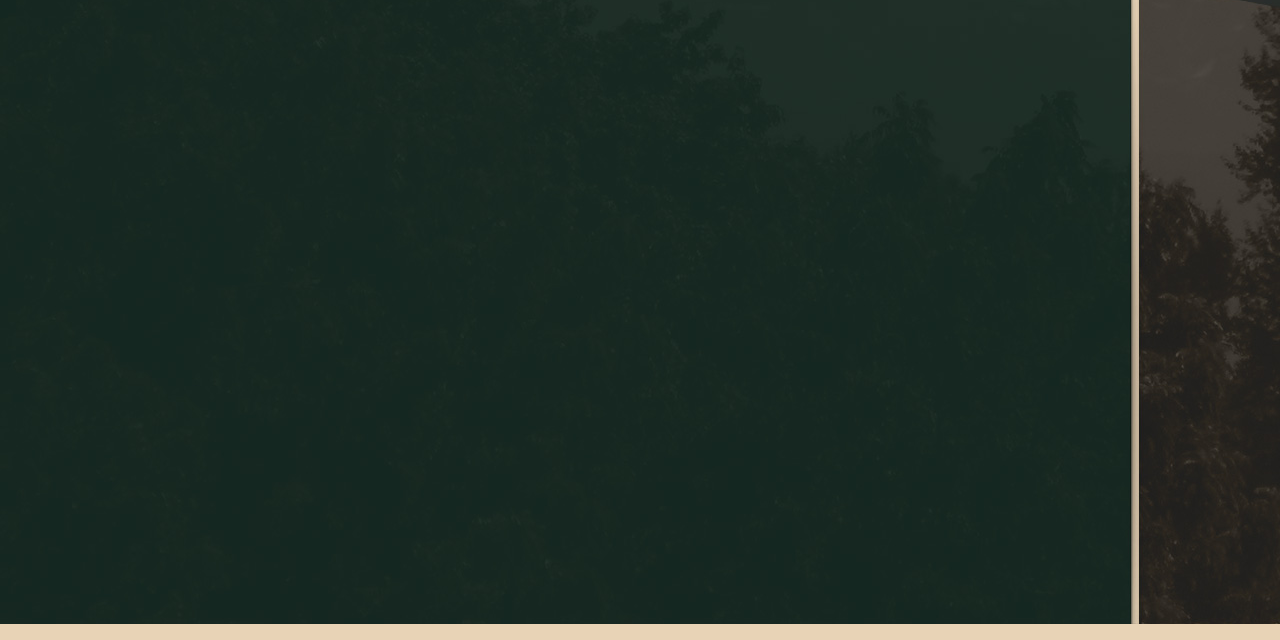
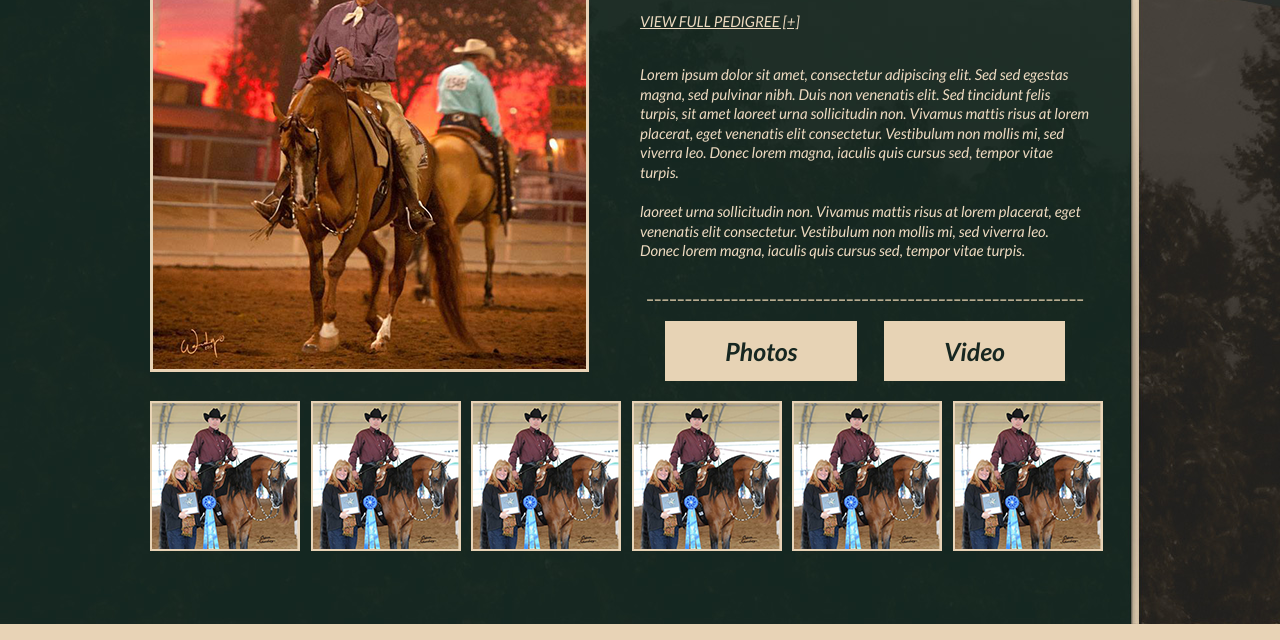
Before and after one commit to kmni/coppleshowhorses, a website: page horses/detail.html in a window 1280 px wide. Shown: the part 389-1029 px from the top of the page. Drawn offline with Linux system fonts and the light colour scheme; files whose address does not match are found by name.

Commit message:
Horse detail

```diff
--- a/horses/detail.html
+++ b/horses/detail.html
@@ -7,6 +7,7 @@
         <link rel="shortcut icon" href="/favicon.png" />
 
         <link href='http://fonts.googleapis.com/css?family=Lato:300,400,700,300italic,400italic,700italic' rel='stylesheet' type='text/css'>
+        <link rel="stylesheet" href="../bower_components/fancybox/source/jquery.fancybox.css" />
         <link rel="stylesheet" href="../styles/style.min.css" />
     </head>
 
@@ -33,14 +34,67 @@
 
             <ul class="contact">
                 <li class="contact__item"><a href="../contact.html" class="contact__link">Contact</a></li>
-                <li class="contact__item is-icon"><a href="" class="contact__link"><img src="images/icons/facebook.png" /></a></li>
-                <li class="contact__item is-icon"><a href="" class="contact__link"><img src="images/icons/instagram.png" /></a></li>
+                <li class="contact__item is-icon"><a href="" class="contact__link"><img src="../images/icons/facebook.png" /></a></li>
+                <li class="contact__item is-icon"><a href="" class="contact__link"><img src="../images/icons/instagram.png" /></a></li>
             </ul>   <!-- /contact -->
         </div>
     </div>  <!-- /nav -->
 
     <div class="page is-single is-envelope">
         <div class="is-content">
+
+            <div class="horse">
+                <div class="horse__info">
+                    <h2 class="horse__title">NYN Hisani</h2>
+                    <h3 class="horse__subtitle">(Marwan al Shaqab x NYN Imara Versace)</h3>
+                    <p class="horse__pedigree-link fancybox-pedigree">VIEW FULL PEDIGREE [+]</p>
+                    <div class="horse__text">
+                        <p>Lorem ipsum dolor sit amet, consectetur adipiscing elit. Sed sed egestas magna, sed pulvinar nibh. Duis non venenatis elit. Sed tincidunt felis turpis, sit amet laoreet urna sollicitudin non. Vivamus mattis risus at lorem placerat, eget venenatis elit consectetur. Vestibulum non mollis mi, sed viverra leo. Donec lorem magna, iaculis quis cursus sed, tempor vitae turpis.</p>
+                        <p>laoreet urna sollicitudin non. Vivamus mattis risus at lorem placerat, eget venenatis elit consectetur. Vestibulum non mollis mi, sed viverra leo. Donec lorem magna, iaculis quis cursus sed, tempor vitae turpis.</p>
+                    </div>
+                    <ul class="horse__buttons">
+                        <li class="horse__buttons__item"><a href="" class="horse__buttons__link">Photos</a></li>
+                        <li class="horse__buttons__item"><a href="https://www.youtube.com/watch?v=OapMBWNgTzU" class="horse__buttons__link fancybox-video">Video</a></li>
+                    </ul>
+                </div>  <!-- /horse__info -->
+
+                <div class="horse__photo">
+                    <img src="../images/horses/horse-detail.png" />
+                </div>  <!-- /horse__photo -->
+            </div>  <!-- /horse -->
+
+            <ul class="horse-gallery">
+                <li class="horse-gallery__item">
+                    <a href="../images/horses/gallery/photo1-big.png" class="horse-gallery__link fancybox" rel="gallery">
+                        <img src="../images/horses/gallery/photo1.png" />
+                    </a>
+                </li>
+                <li class="horse-gallery__item">
+                    <a href="../images/horses/gallery/photo1-big.png" class="horse-gallery__link fancybox" rel="gallery">
+                        <img src="../images/horses/gallery/photo1.png" />
+                    </a>
+                </li>
+                <li class="horse-gallery__item">
+                    <a href="../images/horses/gallery/photo1-big.png" class="horse-gallery__link fancybox" rel="gallery">
+                        <img src="../images/horses/gallery/photo1.png" />
+                    </a>
+                </li>
+                <li class="horse-gallery__item">
+                    <a href="../images/horses/gallery/photo1-big.png" class="horse-gallery__link fancybox" rel="gallery">
+                        <img src="../images/horses/gallery/photo1.png" />
+                    </a>
+                </li>
+                <li class="horse-gallery__item">
+                    <a href="../images/horses/gallery/photo1-big.png" class="horse-gallery__link fancybox" rel="gallery">
+                        <img src="../images/horses/gallery/photo1.png" />
+                    </a>
+                </li>
+                <li class="horse-gallery__item">
+                    <a href="../images/horses/gallery/photo1-big.png" class="horse-gallery__link fancybox" rel="gallery">
+                        <img src="../images/horses/gallery/photo1.png" />
+                    </a>
+                </li>
+            </ul>   <!-- /horse-gallery -->
 
         </div>
     </div>  <!-- /page -->
@@ -49,7 +103,7 @@
         <div class="is-content">
             <div class="footer__info">
                 <div class="footer__info__logo">
-                    <img src="images/footer/logo.png" />
+                    <img src="../images/footer/logo.png" />
                 </div>
                 <div class="footer__info__text">
                     <p>Copple Training Stables<br />contact us: (253) 381-3871<br /><a href="mailto:coppleshowhorses@yahoo.com">coppleshowhorses@yahoo.com</a></p>
@@ -71,6 +125,7 @@
 
     <script src="../bower_components/jquery/dist/jquery.min.js"></script>
     <script src="../bower_components/jcarousel/dist/jquery.jcarousel.min.js"></script>
+    <script src="../bower_components/fancybox/source/jquery.fancybox.pack.js"></script>
     <script src="../scripts/custom.js"></script>
 
 </body>
--- a/styles/modules/_horses.scss
+++ b/styles/modules/_horses.scss
@@ -1,3 +1,6 @@
+// horses list
+// ====================================
+
 .horses{
     padding: 15px;
 }
@@ -88,3 +91,91 @@
         display: block;
     }
 }
+
+// horse detail
+// ====================================
+
+.horse{
+    @include cf;
+    padding-top: 35px;
+    margin-bottom: 10px;
+}
+
+.horse__info{
+    width: 530px;
+    float: right;
+    padding: 10px 40px;
+    color: #EDDAC0;
+    font-style: italic;
+    font-weight: normal;
+}
+
+.horse__title{
+    font-size: 30px;
+}
+
+.horse__subtitle{
+    font-size: 15px;
+    margin-bottom: 15px;
+}
+
+.horse__pedigree-link{
+    font-size: 15px;
+    text-decoration: underline;
+    text-transform: uppercase;
+}
+
+.horse__text{
+    margin-top: 35px;
+    font-size: 15px;
+    background: image-url("horses/divider-detail.png") no-repeat center bottom;
+    padding-bottom: 20px;
+    margin-bottom: 20px;
+    p{
+        margin-bottom: 20px;
+        line-height: 1.3em;
+    }
+}
+
+.horse__buttons{
+    text-align: center;
+}
+
+.horse__buttons__item{
+    display: inline-block;
+    margin: 0 12px;
+}
+
+.horse__buttons__link{
+    display: block;
+    background-color: #e7d3b5;
+    color: #172721;
+    font-size: 25px;
+    font-weight: bold;
+    font-style: italic;
+    padding: 15px 60px;
+    text-decoration: none;
+}
+
+.horse__photo{
+    width: 439px;
+    padding: 3px;
+    background: #E8D3B6;
+    float: left;
+    font-size: 0;
+}
+
+// photogallery at horse detail
+// ====================================
+
+.horse-gallery{
+    @include cf;
+}
+
+.horse-gallery__item{
+    display: inline-block;
+    padding: 2px;
+    background: #E8D3B6;
+    font-size: 0;
+    margin-right: 8px;
+}
```
Also changed, not shown: images/horses/divider-detail.png (added), images/horses/gallery/photo1-big.png (added), images/horses/gallery/photo1.png (added), images/horses/horse-detail.png (added), styles/style.min.css.
